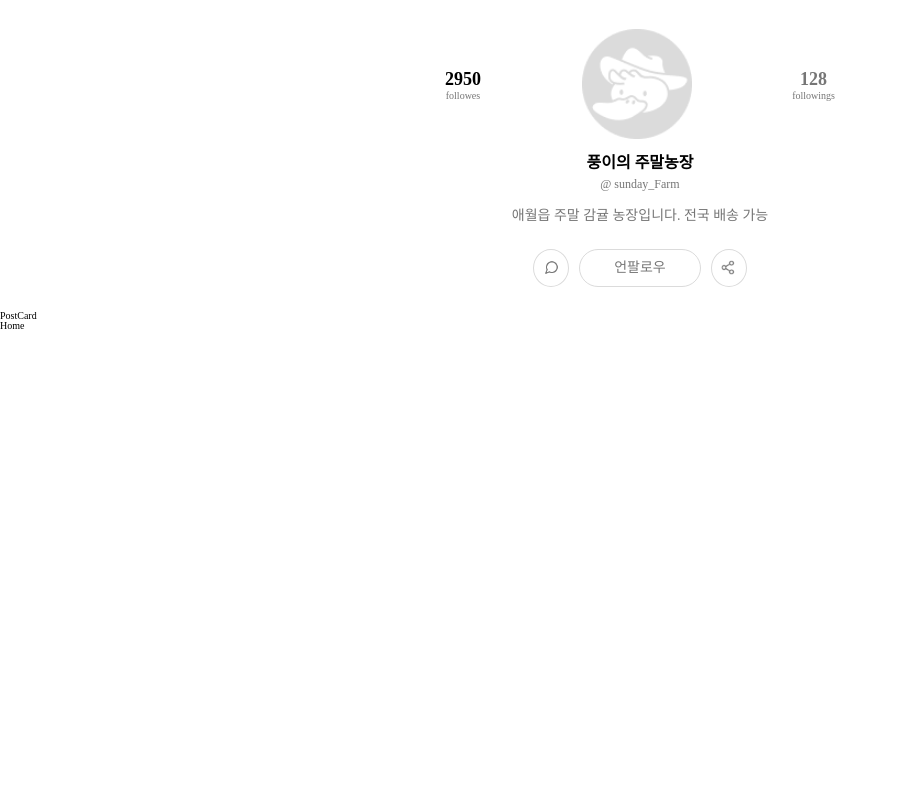
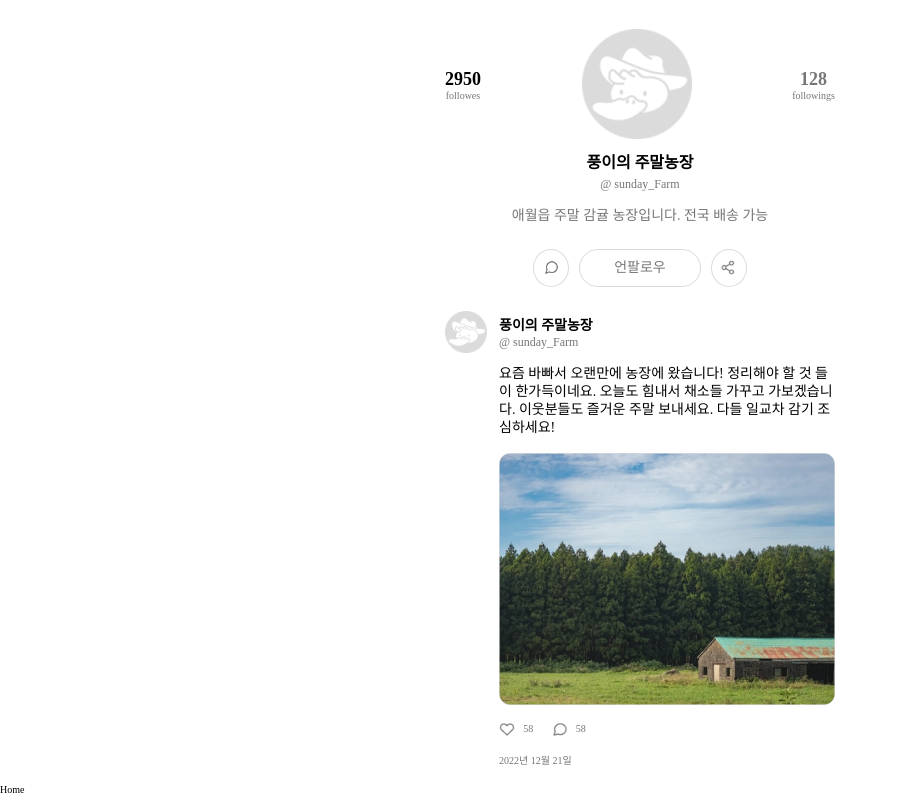
Before and after one commit to One-Hundred-Trials/Good-Harvest-Market, a React (Create React App) app: page / in a window 1280 px wide. Shown: the whole page, without its empty margins (0-898 px from the left). Built offline with nearby package versions, Linux system fonts and the light colour scheme.

Commit message:
Style: Post_Card_component UI 제작

```diff
--- /dev/null
+++ b/src/components/CommentsIcon/CommentIcon.jsx
@@ -0,0 +1,24 @@
+import React from 'react';
+import styled from 'styled-components';
+import CommentImg from '../../assets/img/icon-message-circle.png';
+
+const CommentStyle = styled.span`
+  display: flex;
+  align-items: center;
+  gap: 7.82px;
+  color: var(--main-grey-76);
+`;
+
+const CommentImgStyle = styled.img`
+  width: 16.36px;
+  height: 14.55px;
+`;
+
+export default function CommentIcon() {
+  return (
+    <CommentStyle>
+      <CommentImgStyle src={CommentImg} alt="" />
+      <span>58</span>
+    </CommentStyle>
+  );
+}
--- /dev/null
+++ b/src/components/HearIcon/HeartIcon.jsx
@@ -0,0 +1,24 @@
+import React from 'react';
+import styled from 'styled-components';
+import Heart from '../../assets/img/icon-heart.png';
+
+const HeartStyle = styled.span`
+  display: flex;
+  align-items: center;
+  gap: 7.82px;
+  color: var(--main-grey-76);
+`;
+
+const HeartImgStyle = styled.img`
+  width: 16.36px;
+  height: 14.55px;
+`;
+
+export default function HeartIcon() {
+  return (
+    <HeartStyle>
+      <HeartImgStyle src={Heart} alt="" />
+      <span>58</span>
+    </HeartStyle>
+  );
+}
--- a/src/components/PostCard/PostCard.jsx
+++ b/src/components/PostCard/PostCard.jsx
@@ -1,5 +1,74 @@
 import React from 'react';
+import styled from 'styled-components';
+import ProfileAccount from '../ProfileAccount/ProfileAccount';
+import ProfileImg from '../../assets/img/basic-profile-50.png';
+import { Wrap } from '../../styles/GlobalStyles';
+import PostImg from '../../assets/img/unsplash_FWtiv70Z_ZY.png';
+import HeartIcon from '../HearIcon/HeartIcon';
+import CommentIcon from '../CommentsIcon/CommentIcon';
+
+const WrapContainer = styled.div`
+  ${Wrap}
+`;
+
+const PostProfileImg = styled.img`
+  width: 42px;
+  height: 42px;
+`;
+
+const PostAccountStyle = styled.div`
+  display: flex;
+  align-items: flex-start;
+  gap: 12px;
+`;
+
+const PostContentsStyle = styled.p`
+  margin: 16px 0px;
+  line-height: 1.8rem;
+  font-weight: 400;
+  font-size: 1.4rem;
+`;
+
+const PostImgStyle = styled.img`
+  margin-bottom: 15px;
+`;
+
+const PostDivStyle = styled.div`
+  display: flex;
+  gap: 18.5px;
+`;
+
+const PostDateStyle = styled.p`
+  margin: 19px 0px;
+  color: var(--main-grey-76);
+`;
 
 export default function PostCard() {
-  return <div>PostCard</div>;
+  return (
+    <WrapContainer>
+      <PostAccountStyle>
+        <PostProfileImg src={ProfileImg} alt="" />
+        <div>
+          <ProfileAccount
+            size="1.4rem"
+            margin="0"
+            align="flex-start"
+            marginbottom="2px"
+            margintop="8px"
+          />
+          <PostContentsStyle>
+            요즘 바빠서 오랜만에 농장에 왔습니다! 정리해야 할 것 들이
+            한가득이네요. 오늘도 힘내서 채소들 가꾸고 가보겠습니다. 이웃분들도
+            즐거운 주말 보내세요. 다들 일교차 감기 조심하세요!
+          </PostContentsStyle>
+          <PostImgStyle src={PostImg} alt="" />
+          <PostDivStyle>
+            <HeartIcon />
+            <CommentIcon />
+          </PostDivStyle>
+          <PostDateStyle>2022년 12월 21일</PostDateStyle>
+        </div>
+      </PostAccountStyle>
+    </WrapContainer>
+  );
 }
--- a/src/components/ProfileAccount/ProfileAccount.jsx
+++ b/src/components/ProfileAccount/ProfileAccount.jsx
@@ -1,9 +1,23 @@
 import React from 'react';
-import { ProfileAccountStyle } from './ProfileAccountStyle';
+import ProfileAccountStyle from './ProfileAccountStyle';
 
-export default function ProfileAcount() {
+export default function ProfileAcount({
+  align,
+  margin,
+  size,
+  marginbottom,
+  margintop,
+}) {
+  console.log(margin);
+  console.log(size);
   return (
-    <ProfileAccountStyle>
+    <ProfileAccountStyle
+      align={align}
+      margin={margin}
+      size={size}
+      marginbottom={marginbottom}
+      margintop={margintop}
+    >
       <div>풍이의 주말농장</div>
       <div>@ sunday_Farm</div>
     </ProfileAccountStyle>
--- a/src/components/ProfileAccount/ProfileAccountStyle.jsx
+++ b/src/components/ProfileAccount/ProfileAccountStyle.jsx
@@ -1,14 +1,17 @@
-import styled from 'styled-components';
+import styled, { css } from 'styled-components';
 
-export const ProfileAccountStyle = styled.div`
+const ProfileAccountStyle = styled.div`
   display: flex;
-  margin: 16px;
+  margin: ${(props) => (props.margin ? '0px' : '16px')};
+  /* margin: 16px; */
   flex-direction: column;
-  align-items: center;
+  align-items: ${(props) => props.align};
   div:first-child {
     font-weight: 700;
-    font-size: 1.6rem;
-    margin-bottom: 6px;
+    font-size: ${(props) => (props.size === '1.4rem' ? '1.4rem' : '1.6rem')};
+    margin-bottom: ${(props) => (props.marginbottom ? '2px' : '6px')};
+    margin-top: ${(props) => props.margintop};
+    /* margin-bottom: 6px; */
   }
   div:last-child {
     font-weight: 400;
@@ -17,3 +20,5 @@ export const ProfileAccountStyle = styled.div`
     color: var(--main-grey-76);
   }
 `;
+
+export default ProfileAccountStyle;
```
Also changed, not shown: src/assets/img/unsplash_FWtiv70Z_ZY.png (added).
